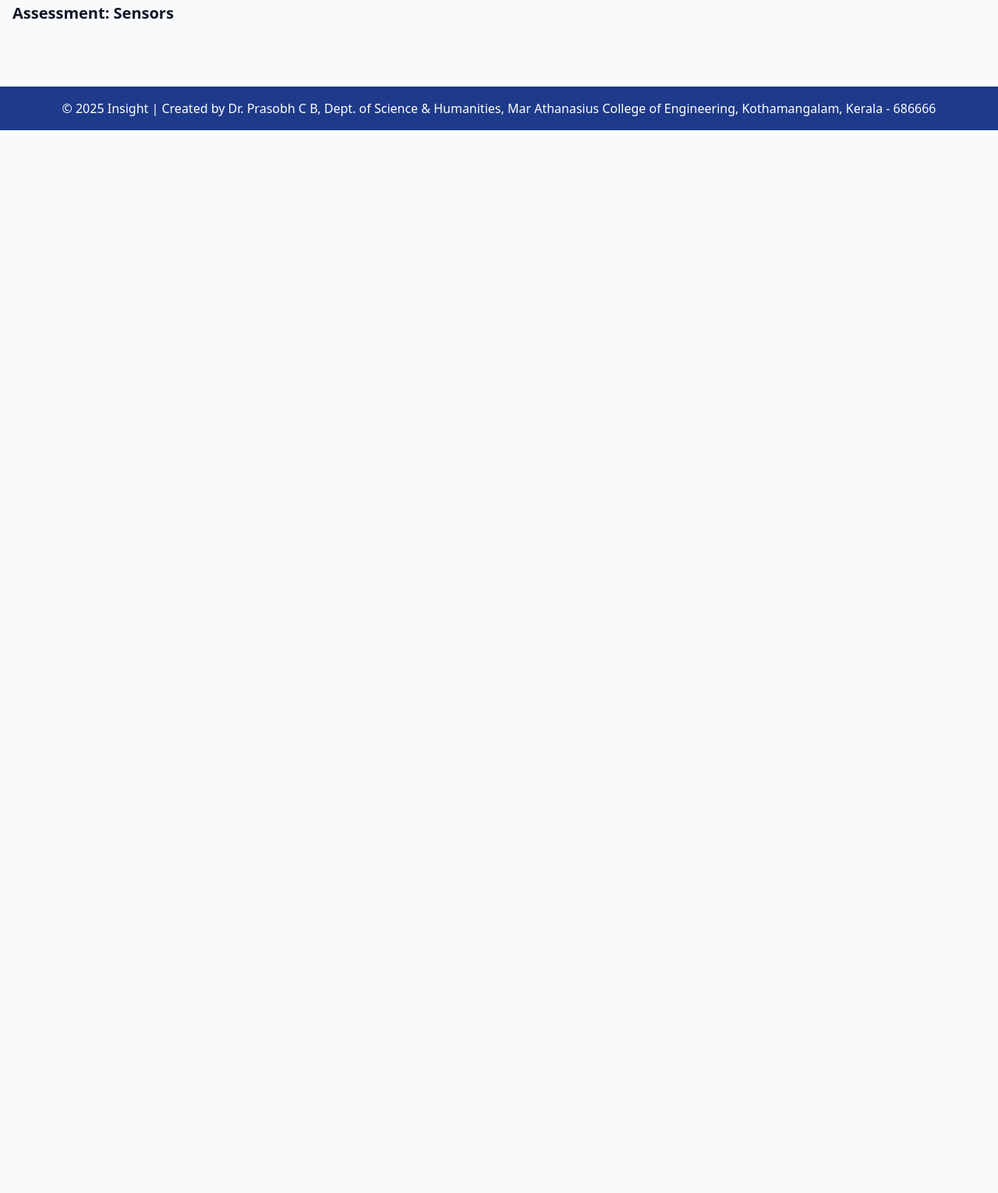
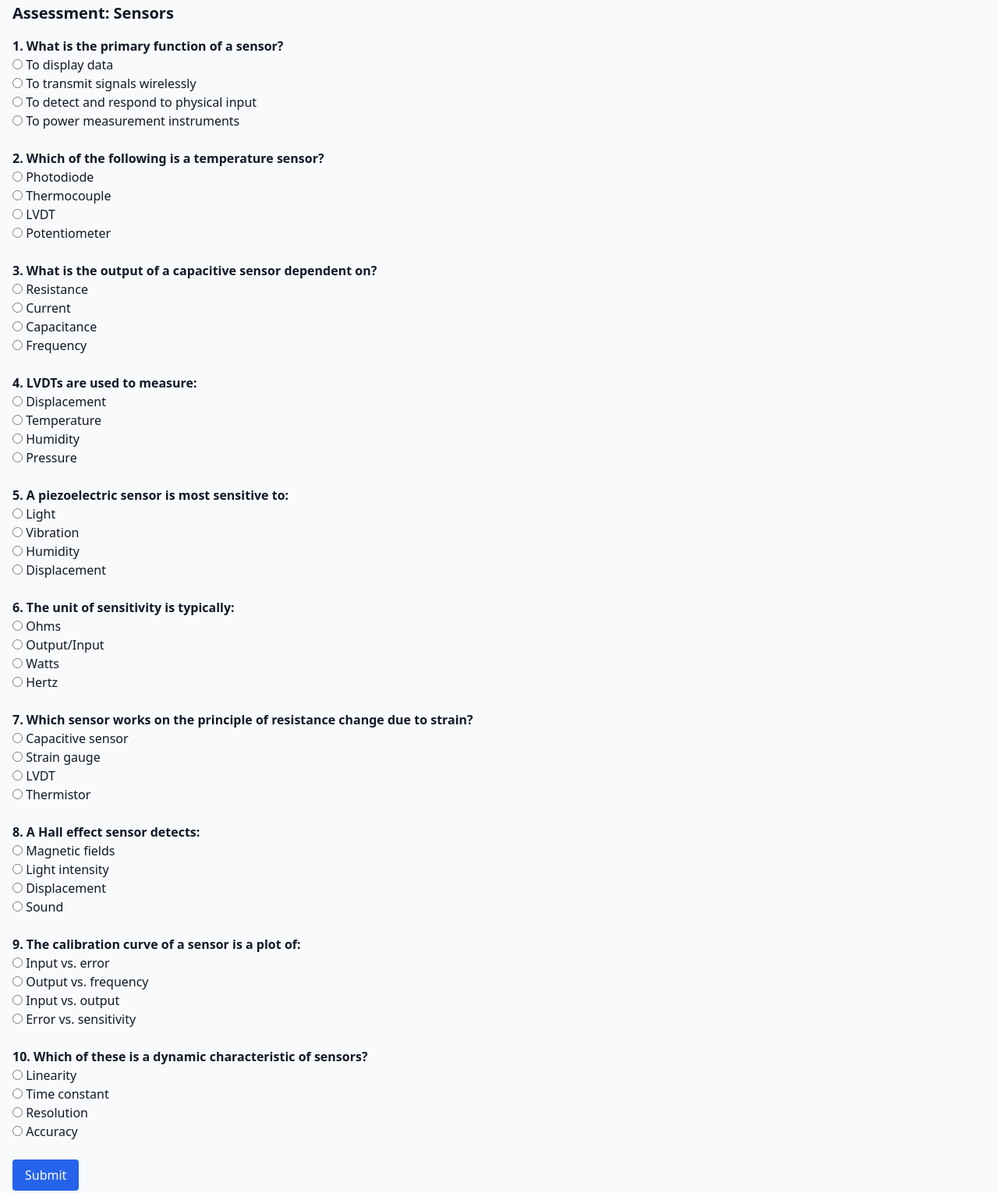
Before and after one commit to prasobhcbmace/insight-portal, a plain HTML site: page index.html in a window 1280 px wide. Shown: the part 2285-3815 px from the top of the page at 78% size. Before the commit the page ends 2452 px from the top, so only its background shows below. Drawn offline with nearby package versions, Linux system fonts and the light colour scheme.

Commit message:
Add files via upload

```diff
--- a/index.html
+++ b/index.html
@@ -98,8 +98,80 @@
     <section id="assessment" class="mb-12">
       <h2 class="text-xl font-semibold mb-4">Assessment: Sensors</h2>
       <form id="quizForm" class="space-y-6">
-        <!-- MCQs (10) stay here -->
-        <!-- Unchanged -->
+  <div>
+    <p><strong>1. What is the primary function of a sensor?</strong></p>
+    <label><input type="radio" name="q1" value="a"> To display data</label><br>
+    <label><input type="radio" name="q1" value="b"> To transmit signals wirelessly</label><br>
+    <label><input type="radio" name="q1" value="c"> To detect and respond to physical input</label><br>
+    <label><input type="radio" name="q1" value="d"> To power measurement instruments</label>
+  </div>
+  <div>
+    <p><strong>2. Which of the following is a temperature sensor?</strong></p>
+    <label><input type="radio" name="q2" value="a"> Photodiode</label><br>
+    <label><input type="radio" name="q2" value="b"> Thermocouple</label><br>
+    <label><input type="radio" name="q2" value="c"> LVDT</label><br>
+    <label><input type="radio" name="q2" value="d"> Potentiometer</label>
+  </div>
+  <div>
+    <p><strong>3. What is the output of a capacitive sensor dependent on?</strong></p>
+    <label><input type="radio" name="q3" value="a"> Resistance</label><br>
+    <label><input type="radio" name="q3" value="b"> Current</label><br>
+    <label><input type="radio" name="q3" value="c"> Capacitance</label><br>
+    <label><input type="radio" name="q3" value="d"> Frequency</label>
+  </div>
+  <div>
+    <p><strong>4. LVDTs are used to measure:</strong></p>
+    <label><input type="radio" name="q4" value="a"> Displacement</label><br>
+    <label><input type="radio" name="q4" value="b"> Temperature</label><br>
+    <label><input type="radio" name="q4" value="c"> Humidity</label><br>
+    <label><input type="radio" name="q4" value="d"> Pressure</label>
+  </div>
+  <div>
+    <p><strong>5. A piezoelectric sensor is most sensitive to:</strong></p>
+    <label><input type="radio" name="q5" value="a"> Light</label><br>
+    <label><input type="radio" name="q5" value="b"> Vibration</label><br>
+    <label><input type="radio" name="q5" value="c"> Humidity</label><br>
+    <label><input type="radio" name="q5" value="d"> Displacement</label>
+  </div>
+  <div>
+    <p><strong>6. The unit of sensitivity is typically:</strong></p>
+    <label><input type="radio" name="q6" value="a"> Ohms</label><br>
+    <label><input type="radio" name="q6" value="b"> Output/Input</label><br>
+    <label><input type="radio" name="q6" value="c"> Watts</label><br>
+    <label><input type="radio" name="q6" value="d"> Hertz</label>
+  </div>
+  <div>
+    <p><strong>7. Which sensor works on the principle of resistance change due to strain?</strong></p>
+    <label><input type="radio" name="q7" value="a"> Capacitive sensor</label><br>
+    <label><input type="radio" name="q7" value="b"> Strain gauge</label><br>
+    <label><input type="radio" name="q7" value="c"> LVDT</label><br>
+    <label><input type="radio" name="q7" value="d"> Thermistor</label>
+  </div>
+  <div>
+    <p><strong>8. A Hall effect sensor detects:</strong></p>
+    <label><input type="radio" name="q8" value="a"> Magnetic fields</label><br>
+    <label><input type="radio" name="q8" value="b"> Light intensity</label><br>
+    <label><input type="radio" name="q8" value="c"> Displacement</label><br>
+    <label><input type="radio" name="q8" value="d"> Sound</label>
+  </div>
+  <div>
+    <p><strong>9. The calibration curve of a sensor is a plot of:</strong></p>
+    <label><input type="radio" name="q9" value="a"> Input vs. error</label><br>
+    <label><input type="radio" name="q9" value="b"> Output vs. frequency</label><br>
+    <label><input type="radio" name="q9" value="c"> Input vs. output</label><br>
+    <label><input type="radio" name="q9" value="d"> Error vs. sensitivity</label>
+  </div>
+  <div>
+    <p><strong>10. Which of these is a dynamic characteristic of sensors?</strong></p>
+    <label><input type="radio" name="q10" value="a"> Linearity</label><br>
+    <label><input type="radio" name="q10" value="b"> Time constant</label><br>
+    <label><input type="radio" name="q10" value="c"> Resolution</label><br>
+    <label><input type="radio" name="q10" value="d"> Accuracy</label>
+  </div>
+  <div class="mt-4">
+    <button type="button" onclick="checkAnswers()" class="bg-blue-600 text-white px-4 py-2 rounded">Submit</button>
+  </div>
+  <div id="scoreResult" class="mt-4 text-lg font-semibold"></div>
       </form>
     </section>
   </main>
```
